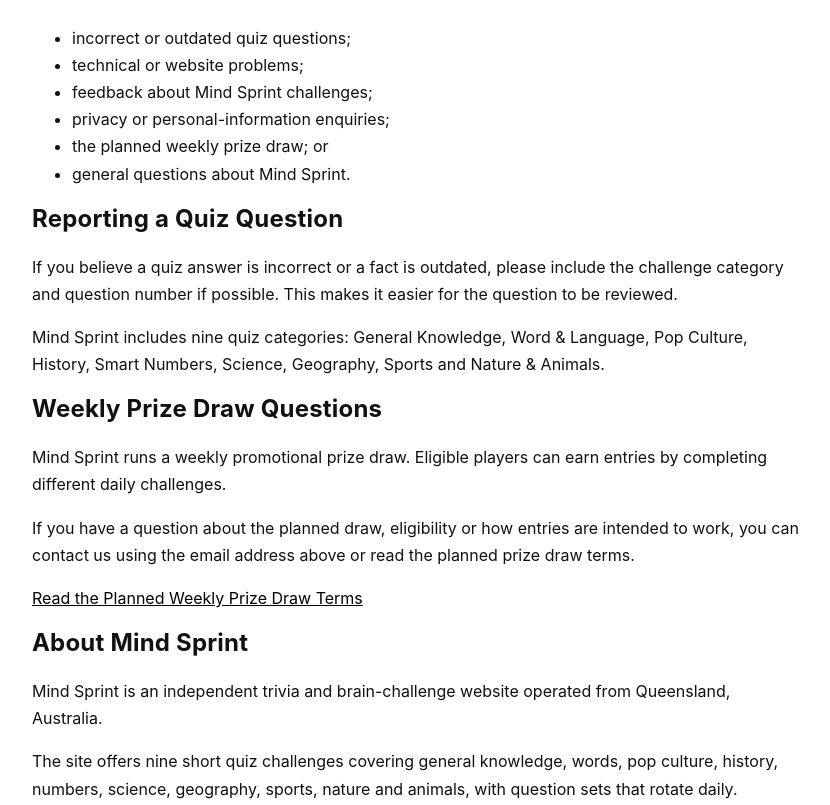
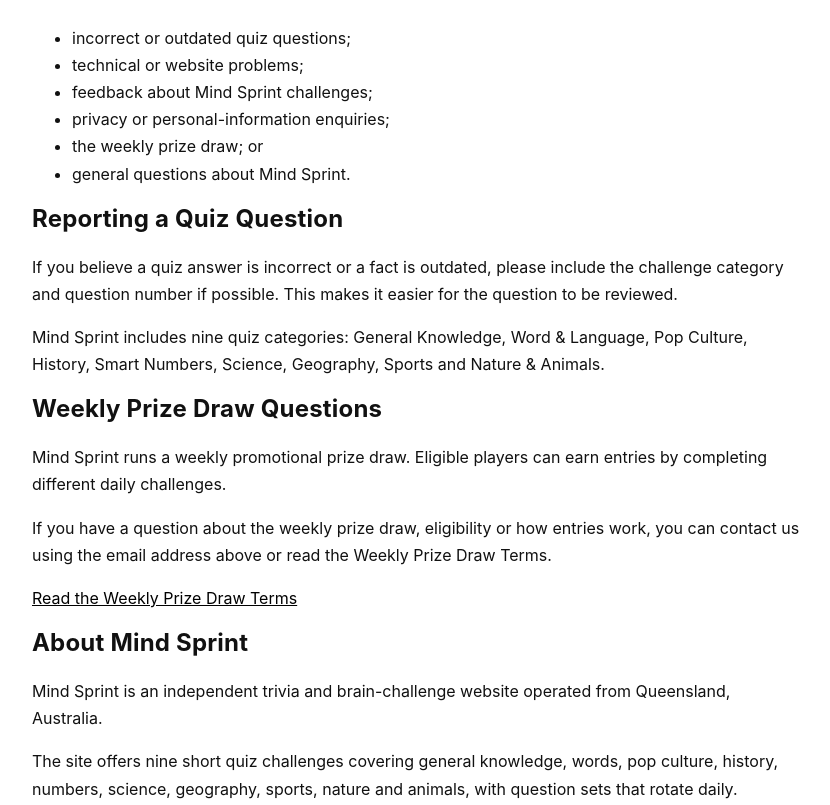
Before and after one commit to justinchase1984/mind-sprint, a Next.js app: page /contact in a window 1280 px wide. Shown: the part 461-1266 px from the top of the page, without its empty margins (224-1054 px from the left). Built offline with nearby package versions, Linux system fonts and the light colour scheme; no server answers.

Commit message:
Update contact.tsx

```diff
--- a/pages/contact.tsx
+++ b/pages/contact.tsx
@@ -35,7 +35,7 @@ const structuredData = {
       name:
         'Contact Mind Sprint | Support, Feedback & Quiz Corrections',
       description:
-        'Contact Mind Sprint with questions, quiz corrections, feedback, technical issues, privacy enquiries or questions about the planned weekly prize draw.',
+        'Contact Mind Sprint with questions, quiz corrections, feedback, technical issues, privacy enquiries or questions about the weekly prize draw.',
       isPartOf: {
         '@id':
           'https://www.dailymindsprint.com/#website',
@@ -60,7 +60,7 @@ export default function Contact() {
 
         <meta
           name="description"
-          content="Contact Mind Sprint with questions, quiz corrections, feedback, technical issues, privacy enquiries or questions about the planned weekly prize draw."
+          content="Contact Mind Sprint with questions, quiz corrections, feedback, technical issues, privacy enquiries or questions about the weekly prize draw."
         />
 
         <meta
@@ -90,7 +90,7 @@ export default function Contact() {
 
         <meta
           property="og:description"
-          content="Get in touch with Mind Sprint about quiz questions, feedback, website issues, privacy enquiries or the planned weekly prize draw."
+          content="Get in touch with Mind Sprint about quiz questions, feedback, website issues, privacy enquiries or the weekly prize draw."
         />
 
         <meta
@@ -110,7 +110,7 @@ export default function Contact() {
 
         <meta
           name="twitter:description"
-          content="Get in touch with Mind Sprint about quiz questions, feedback, website issues, privacy enquiries or the planned weekly prize draw."
+          content="Get in touch with Mind Sprint about quiz questions, feedback, website issues, privacy enquiries or the weekly prize draw."
         />
 
         <script
@@ -191,7 +191,7 @@ export default function Contact() {
           </li>
 
           <li>
-            the planned weekly prize draw; or
+            the weekly prize draw; or
           </li>
 
           <li>
@@ -221,13 +221,13 @@ export default function Contact() {
 
         <p>
           Mind Sprint runs a weekly promotional prize draw. Eligible players can
-  earn entries by completing different daily challenges.
+          earn entries by completing different daily challenges.
         </p>
 
         <p>
-          If you have a question about the planned draw, eligibility or how
-          entries are intended to work, you can contact us using the email
-          address above or read the planned prize draw terms.
+          If you have a question about the weekly prize draw, eligibility or how
+          entries work, you can contact us using the email address above or read
+          the Weekly Prize Draw Terms.
         </p>
 
         <p>
@@ -242,7 +242,7 @@ export default function Contact() {
                   'underline',
               }}
             >
-              Read the Planned Weekly Prize Draw Terms
+              Read the Weekly Prize Draw Terms
             </a>
           </Link>
         </p>
```
